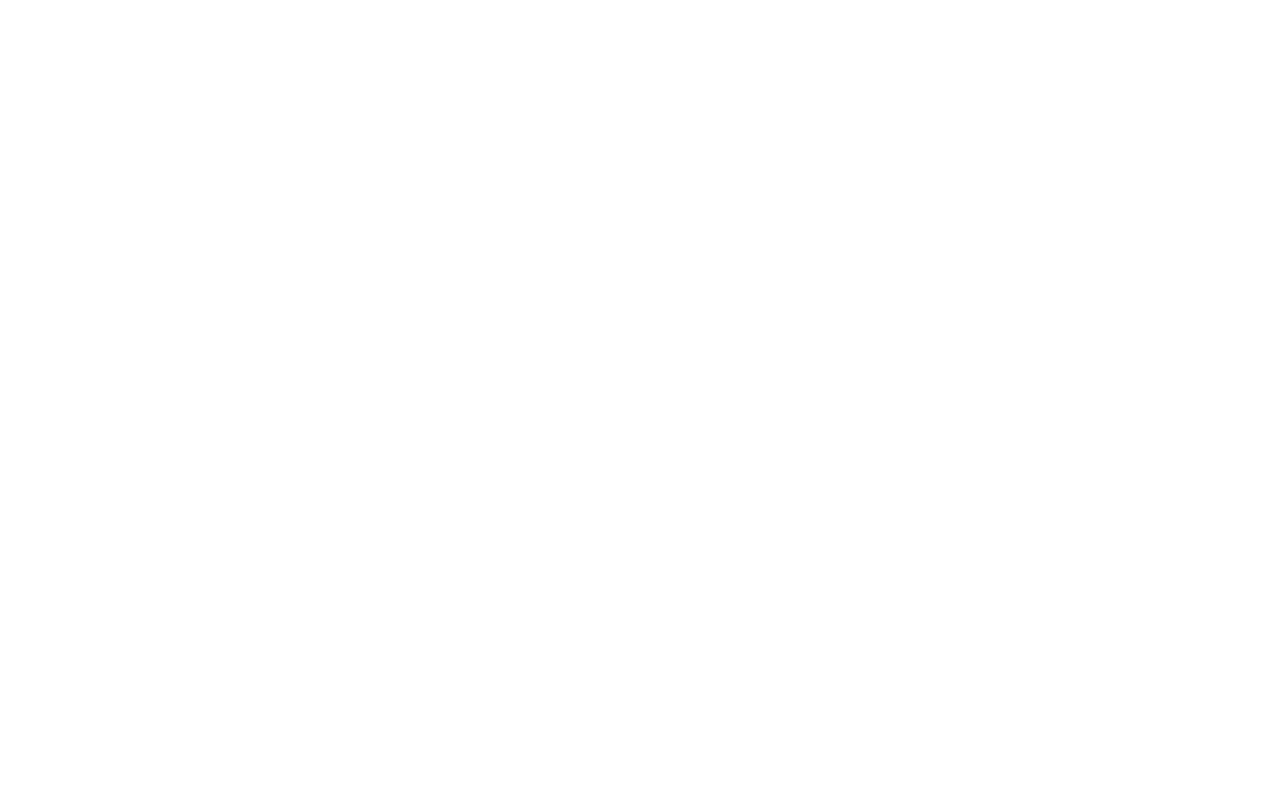
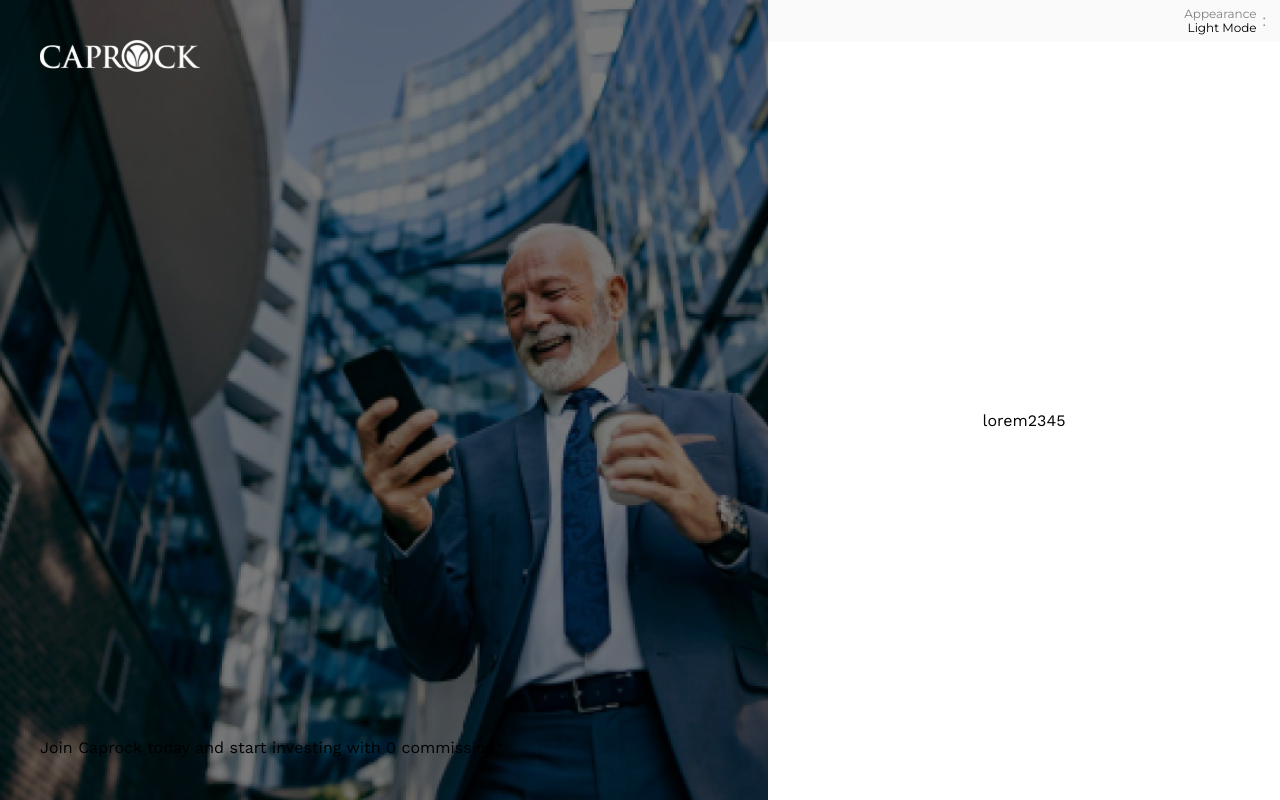
Before and after one commit to inlancersystem4/2fa-authenticator-app, a React (Vite) app: page /auth in a window 1280 px wide. Before the commit this address had no page. Built offline with nearby package versions, Linux system fonts and the light colour scheme.

Commit message:
added new css and auth layout setup

```diff
--- /dev/null
+++ b/src/components/AuthSilder.jsx
@@ -0,0 +1,7 @@
+export default function AuthSilder(){
+    return(
+        <div>
+            <p>Join Caprock today and start investing with 0 commission*</p>
+        </div>
+    )
+}
--- /dev/null
+++ b/src/layouts/Auth.jsx
@@ -0,0 +1,37 @@
+import { Link, Outlet } from "react-router";
+import "../styles/authentication.css";
+import Logo from "../assets/image/caprock-logo.svg";
+import AuthSilder from "../components/AuthSilder";
+
+export default function AuthLayout() {
+  return (
+    <main className="auth-layout">
+      <div className="auth-slider">
+        <div className="flex flex-col justify-between w-full h-full relative z-10 p-10">
+          <Link to="/">
+            <img src={Logo} alt="logo" width="160" height="auto" />
+          </Link>
+          <AuthSilder />
+        </div>
+      </div>
+      <div className="auth-form-side">
+        <div className="bg-lightBackground px-3.5 py-2 flex justify-end">
+          <div className="flex items-center gap-1.5">
+            <div className="flex flex-col items-end gap-0.5">
+              <label className="font-serif text-xs leading-none">
+                <span className="text-darkGray">Appearance</span>
+              </label>
+              <label className="font-serif text-xs leading-none">
+                Light Mode
+              </label>
+            </div>
+            <p className="text-darkGray font-serif">:</p>
+          </div>
+        </div>
+        <div className="w-full h-full flex flex-col items-center justify-center">
+          <Outlet />
+        </div>
+      </div>
+    </main>
+  );
+}
--- a/src/main.jsx
+++ b/src/main.jsx
@@ -5,15 +5,22 @@
 import "./styles/font.css";
 import QueryProvider from "./context/QueryProvider";
 import App from "./app";
+import AuthLayout from "./layouts/Auth";
+import Login from "./pages/login";
+import PageNotFound from "./pages/PageNotFound";
 
 const root = document.getElementById("root");
 
 ReactDOM.createRoot(root).render(
   <QueryProvider>
-    <Toaster richColors  closeButton position="top-right" />
+    <Toaster richColors closeButton position="top-right" />
     <BrowserRouter>
       <Routes>
         <Route index element={<App />} />
+        <Route path="*" element={<PageNotFound />} />
+        <Route path="auth" element={<AuthLayout />}>
+          <Route index element={<Login />} />
+        </Route>
       </Routes>
     </BrowserRouter>
   </QueryProvider>
--- /dev/null
+++ b/src/pages/PageNotFound.jsx
@@ -0,0 +1,5 @@
+export default function PageNotFound(){
+    return(
+        <h1>404</h1>
+    )
+}
--- /dev/null
+++ b/src/pages/login.jsx
@@ -0,0 +1,5 @@
+export default function Login(){
+    return(
+        <h6> lorem2345 </h6>
+    )
+}
--- /dev/null
+++ b/src/styles/authentication.css
@@ -0,0 +1,17 @@
+.auth-layout {
+  @apply w-full h-dvh overflow-y-auto flex items-stretch;
+}
+
+.auth-slider {
+  @apply w-full max-w-[60%] h-full sticky top-0 bg-cover bg-center;
+  background-image: url("../assets/image/auth-bg.png");
+}
+
+.auth-slider::after {
+  content: "";
+  @apply absolute inset-0 w-full h-full bg-black bg-opacity-50;
+}
+
+.auth-form-side {
+  @apply flex flex-col w-full max-w-[40%] h-full;
+}
--- a/src/styles/index.css
+++ b/src/styles/index.css
@@ -1,3 +1,17 @@
 @tailwind base;
 @tailwind components;
 @tailwind utilities;
+
+:root {
+  --light-background: 0 0% 98%; /* #fafafa */
+  --medium-gray: 0 0% 65%; /* #a6a6a6 */
+  --light-gray: 240 6% 90%; /* #e6e6e6 */
+  --dark-gray: 0 0% 50%; /* #808080 */
+  --charcoal: 0 0% 27%; /* #444444 */
+  --gray-medium: 0 0% 53%; /* #868686 */
+  --error-red: 0 100% 66%; /* #ff6666 */
+  --soft-pink: 0 100% 97%; /* #ffccff */
+  --success-green: 126 59% 61%; /* #7bcc67 */
+  --light-green: 127 100% 97%; /* #b3ffcc */
+  --neutral-gray: 0 0% 61%; /* #999999 */
+}
--- a/tailwind.config.js
+++ b/tailwind.config.js
@@ -1,16 +1,26 @@
 /** @type {import('tailwindcss').Config} */
 export default {
-  content: [
-    "./index.html",
-    "./src/**/*.{js,ts,jsx,tsx}",
-  ],
+  content: ["./index.html", "./src/**/*.{js,ts,jsx,tsx}"],
   theme: {
     extend: {
       fontFamily: {
-        'sans': "var(--work-sans)",
-        'serif': "var(--montserrat)",
+        sans: "var(--work-sans)",
+        serif: "var(--montserrat)",
+      },
+      colors: {
+        lightBackground: "hsl(var(--light-background) / <alpha-value>)",
+        mediumGray: "hsl(var(--medium-gray) / <alpha-value>)",
+        lightGray: "hsl(var(--light-gray) / <alpha-value>)",
+        darkGray: "hsl(var(--dark-gray) / <alpha-value>)",
+        charcoal: "hsl(var(--charcoal) / <alpha-value>)",
+        grayMedium: "hsl(var(--gray-medium) / <alpha-value>)",
+        errorRed: "hsl(var(--error-red) / <alpha-value>)",
+        softPink: "hsl(var(--soft-pink) / <alpha-value>)",
+        successGreen: "hsl(var(--success-green) / <alpha-value>)",
+        lightGreen: "hsl(var(--light-green) / <alpha-value>)",
+        neutralGray: "hsl(var(--neutral-gray) / <alpha-value>)",
       },
     },
   },
   plugins: [],
-}
+};
```
Also changed, not shown: src/assets/image/auth-bg.png (added), src/assets/image/caprock-logo.svg (added).
